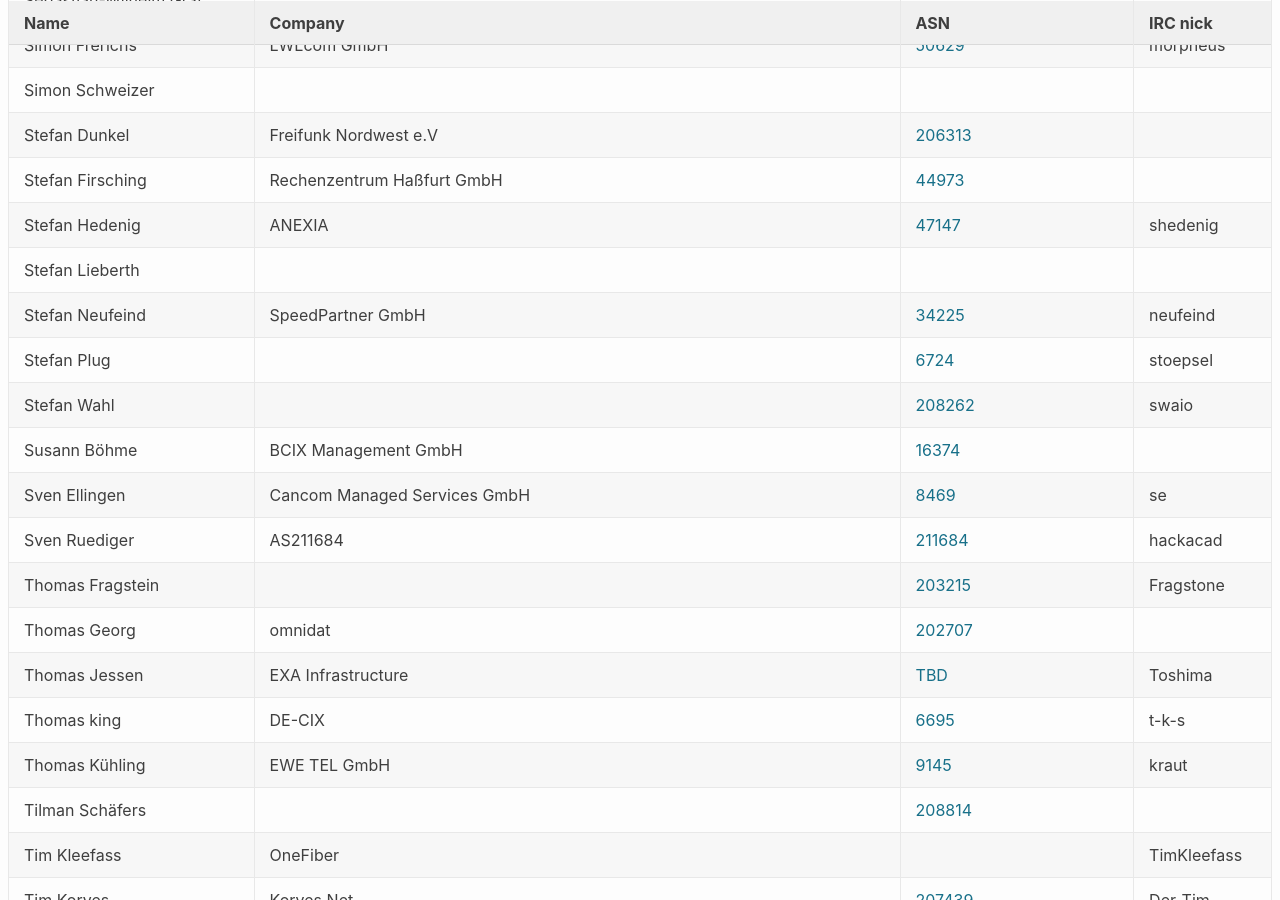
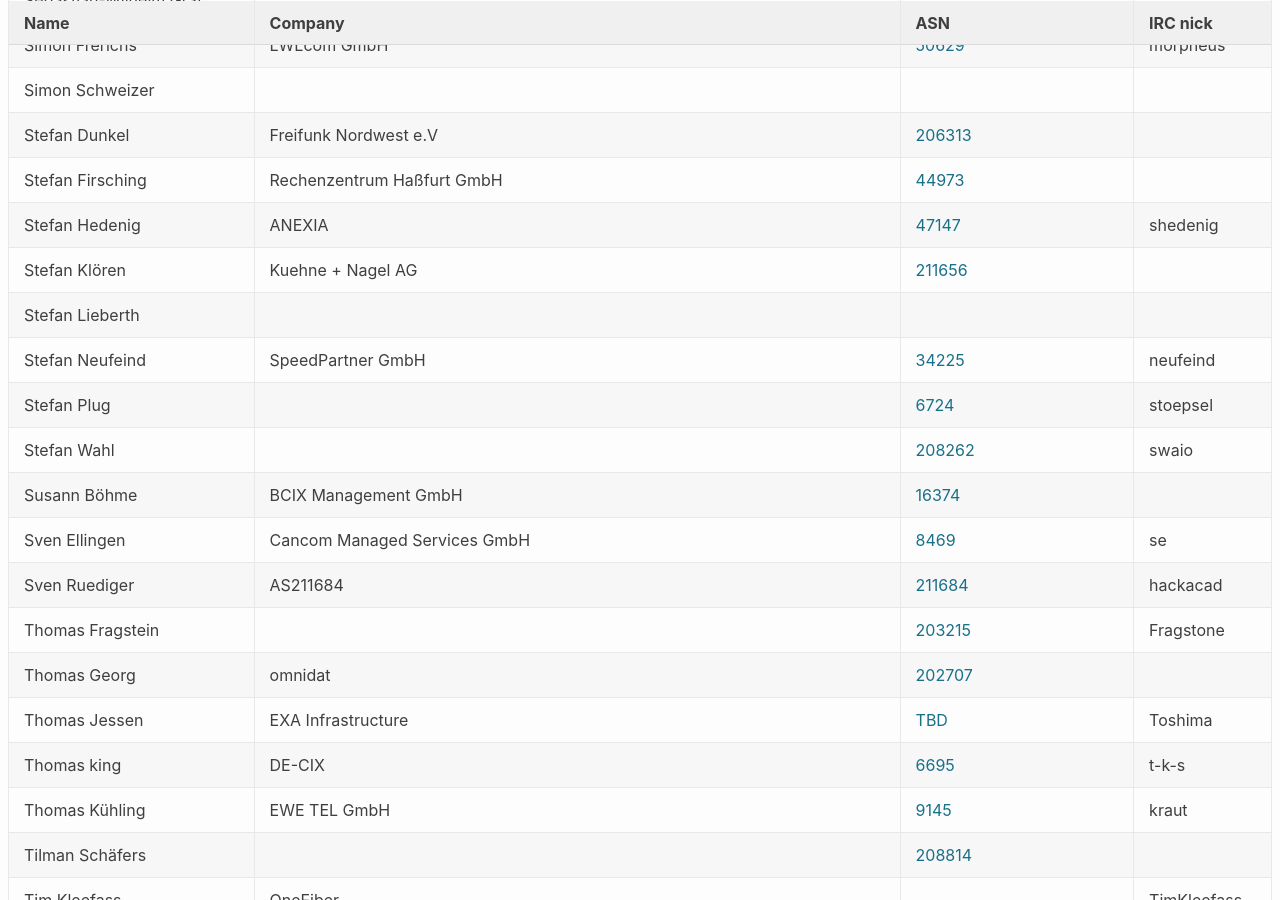
Before and after one commit to denog/pretix-attendeelist, a Jekyll site: the page built from denog13/index.markdown, in a window 1280 px wide and 900 px high, scrolled down 7834 px. Built offline with Jekyll 4.4.1, drawn with Linux system fonts in a browser that asks for light colours.

Commit message:
Latest data: Sun Oct  3 14:49:49 UTC 2021

```diff
--- a/_data/attendees_denog13.json
+++ b/_data/attendees_denog13.json
@@ -1032,6 +1032,12 @@
     "asn": "47147"
   },
   {
+    "name": "Stefan Klören",
+    "company": "Kuehne + Nagel AG",
+    "irc": null,
+    "asn": "AS211656"
+  },
+  {
     "name": "Stefan Lieberth",
     "company": null,
     "irc": null,
```
